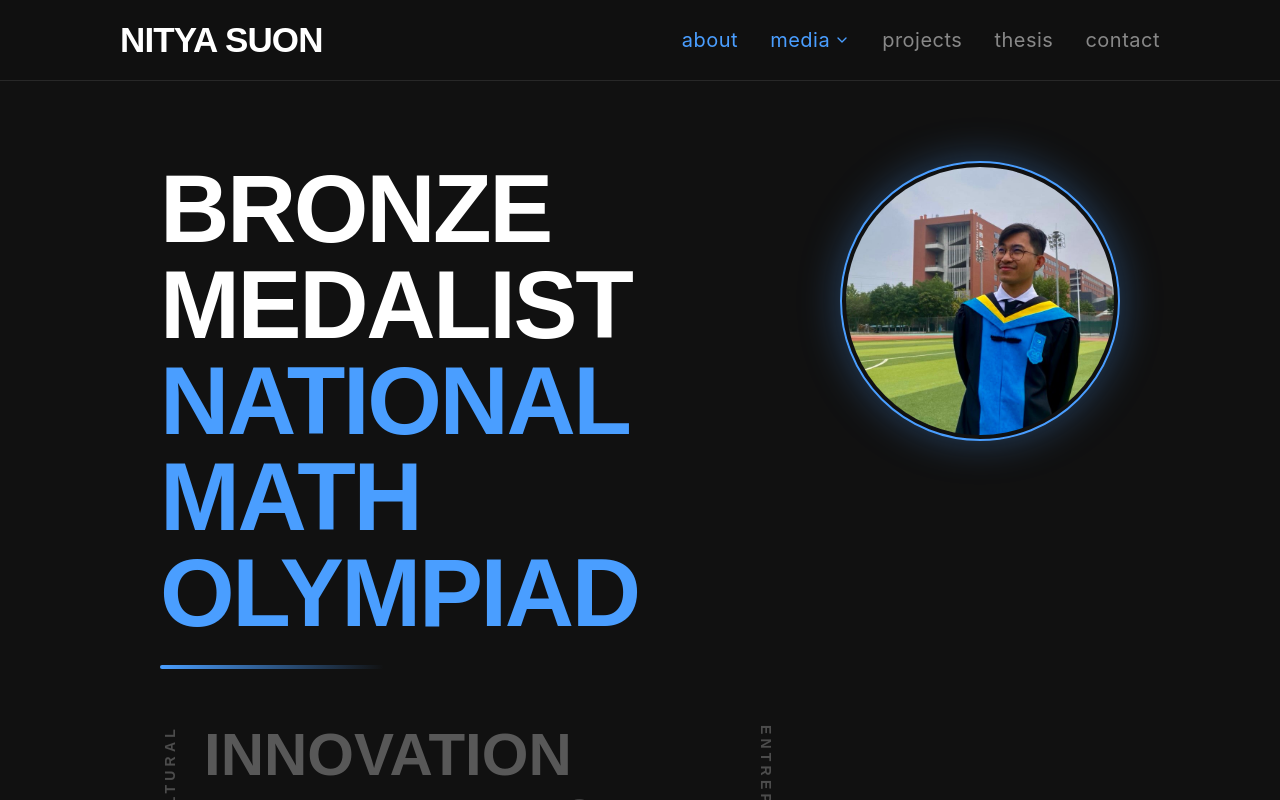
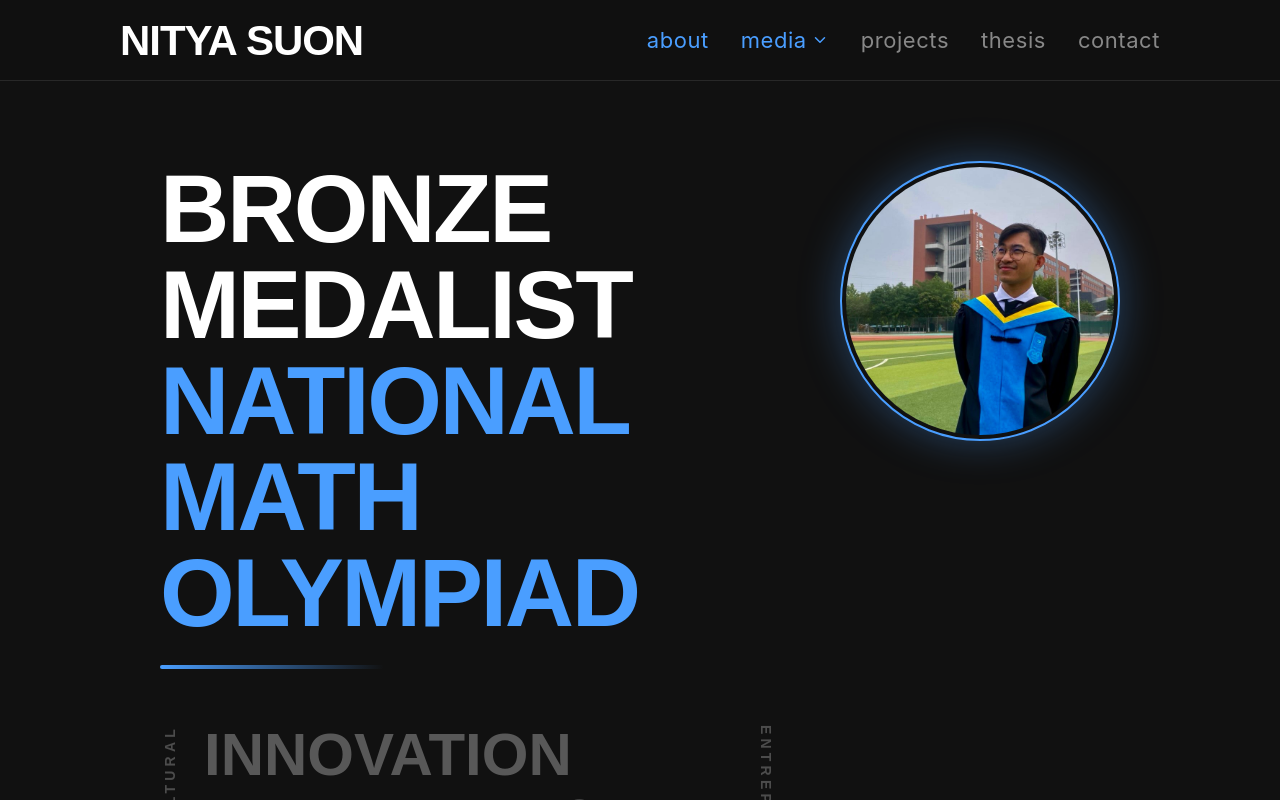
Before and after one commit to NityaSu/Publix, a Nuxt app: page / in a window 1280 px wide. Shown: the top 800 px of the page. Built offline with nearby package versions, Linux system fonts and the light colour scheme; a web font is replaced by a local one.

Commit message:
Update NavbarHeader styles for improved typography and spacing; increase font sizes for site title and navigation links, and adjust icon size for better visual consistency.

```diff
--- a/component/NavbarHeader.vue
+++ b/component/NavbarHeader.vue
@@ -75,7 +75,7 @@ const selectMediaFilter = (filter: MediaFilter) => {
       <div class="flex items-center justify-between h-16 md:h-20">
         <NuxtLink
           to="/"
-          class="font-display font-extrabold tracking-tight text-[35px] text-white hover:text-accent transition-colors"
+          class="font-display font-extrabold tracking-tight text-[42px] text-white hover:text-accent transition-colors"
           @click="closeMobileMenu"
         >
           NITYA SUON
@@ -86,7 +86,7 @@ const selectMediaFilter = (filter: MediaFilter) => {
             <NuxtLink
               v-if="link.type !== 'dropdown'"
               :to="link.to!"
-              class="text-[20px] lowercase tracking-wide transition-colors"
+              class="text-[22px] lowercase tracking-wide transition-colors"
               :class="anchorLinkClass(link)"
               :active-class="link.type === 'anchor' ? '' : 'text-accent'"
             >
@@ -96,12 +96,12 @@ const selectMediaFilter = (filter: MediaFilter) => {
             <div v-else class="relative group">
               <button
                 type="button"
-                class="flex items-center gap-1 text-[20px] lowercase tracking-wide transition-colors"
+                class="flex items-center gap-1 text-[22px] lowercase tracking-wide transition-colors"
                 :class="navigationStore.isMediaInView ? 'text-accent' : 'text-muted group-hover:text-accent'"
                 @click="selectMediaFilter('all')"
               >
                 {{ link.label }}
-                <ChevronDown :size="16" class="transition-transform duration-200 group-hover:rotate-180" />
+                <ChevronDown :size="18" class="transition-transform duration-200 group-hover:rotate-180" />
               </button>
 
               <div
```
